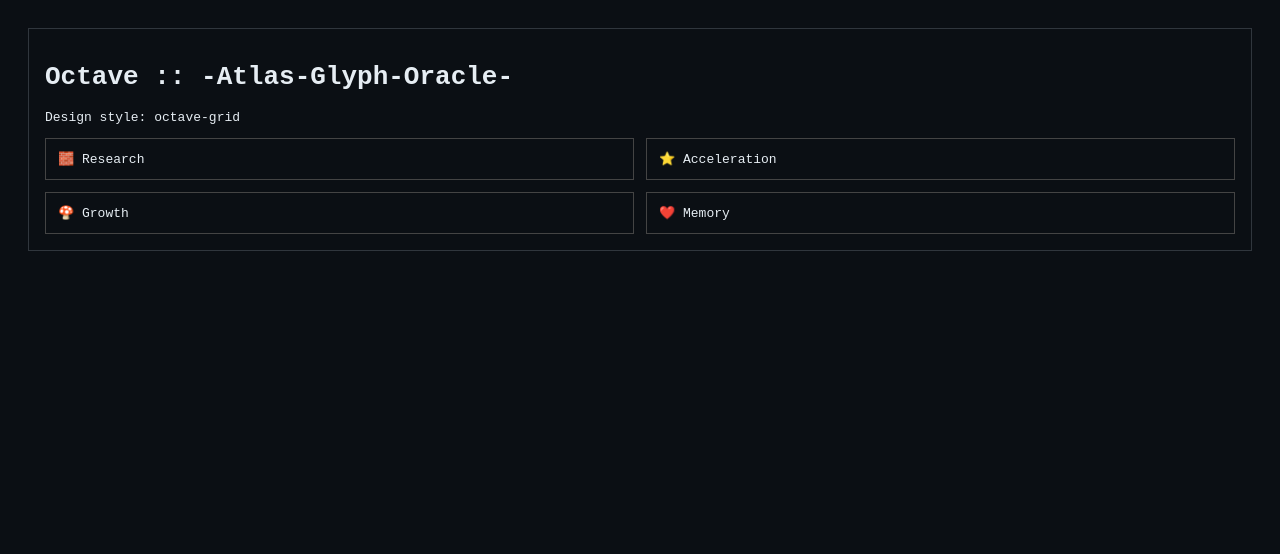
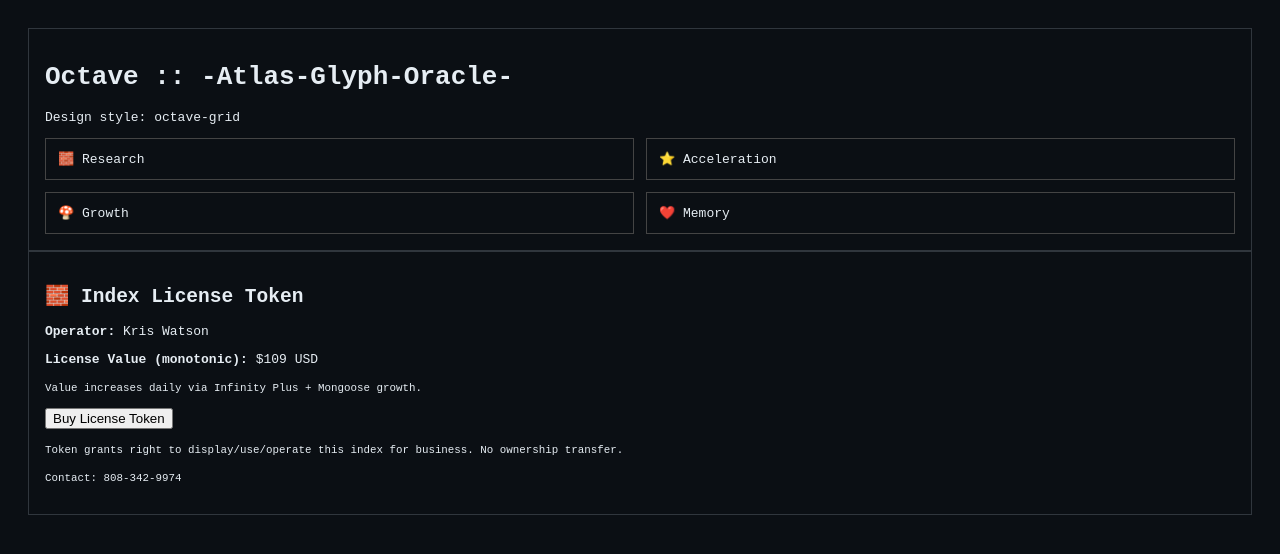
Before and after one commit to pewpi-infinity/-Atlas-Glyph-Oracle-, a plain HTML site: page index.html in a window 1280 px wide. Drawn offline with Linux system fonts and the light colour scheme.

Commit message:
🧱 c13b0⁴ sweep + index growth → 109

```diff
--- a/index.html
+++ b/index.html
@@ -23,3 +23,17 @@ body{font-family:monospace;background:#0b0f14;color:#e6edf3;padding:20px}
 </div>
 </body>
 </html>
+
+<!-- INDEX_VALUE_START -->
+<div class="box">
+<h2>🧱 Index License Token</h2>
+<p><strong>Operator:</strong> Kris Watson</p>
+<p><strong>License Value (monotonic):</strong> $109 USD</p>
+<p><small>Value increases daily via Infinity Plus + Mongoose growth.</small></p>
+<form action="https://www.paypal.com/paypalme/marvaseater@gmail.com/109" method="get" target="_blank">
+  <button type="submit">Buy License Token</button>
+</form>
+<p><small>Token grants right to display/use/operate this index for business. No ownership transfer.</small></p>
+<p><small>Contact: 808-342-9974</small></p>
+</div>
+<!-- INDEX_VALUE_END -->
```
Also changed, not shown: index_value.json (added, +10 -0 lines), 2 other files.
